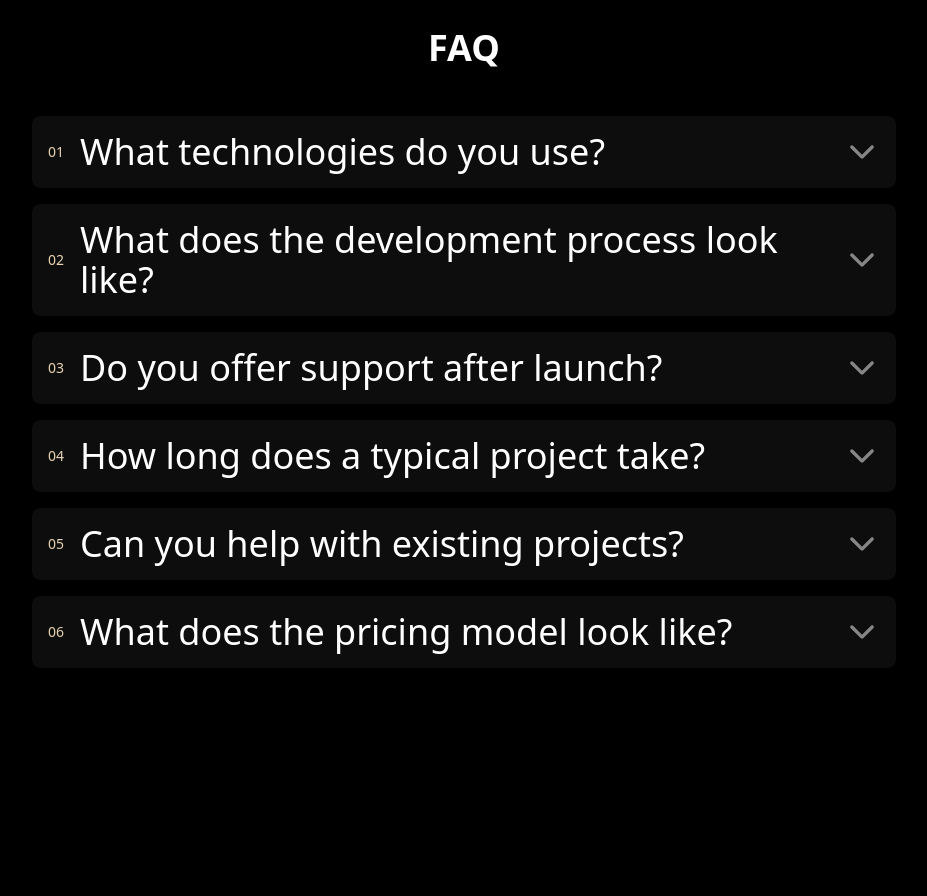
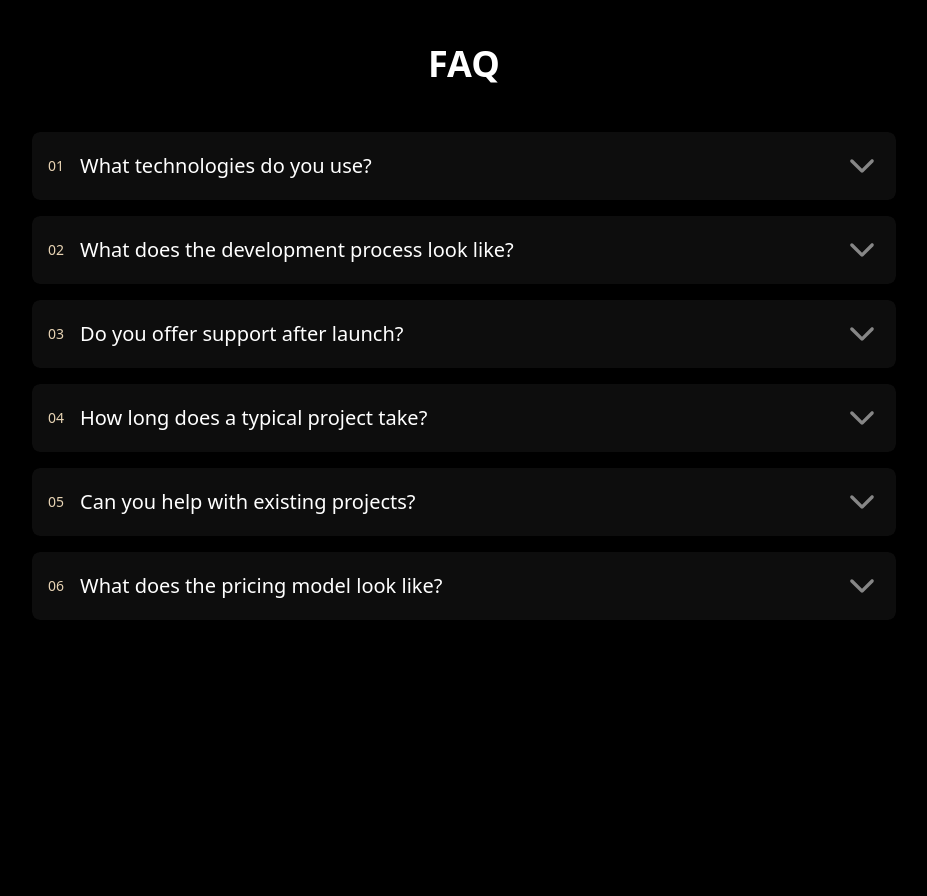
Before and after one commit to Berit-Co/OurSite, a React (Vite) app: page / in a window 1280 px wide. Shown: the part 5480-6376 px from the top of the page, without its empty margins (176-1103 px from the left). Built offline with nearby package versions, Linux system fonts and the light colour scheme; a web font is replaced by a local one.

Commit message:
style: resized the faq title description on big screens

```diff
--- a/src/components/sections/FAQ.jsx
+++ b/src/components/sections/FAQ.jsx
@@ -27,7 +27,7 @@
             <span className="text-sm text-[#e8d4b4]">
               {String(index + 1).padStart(2, "0")}
             </span>
-            <span className="text-base font-medium sm:text-3xl md:text-4xl">
+            <span className="text-base font-medium sm:text-xl md:text-xl">
               {question}
             </span>
           </span>
```
